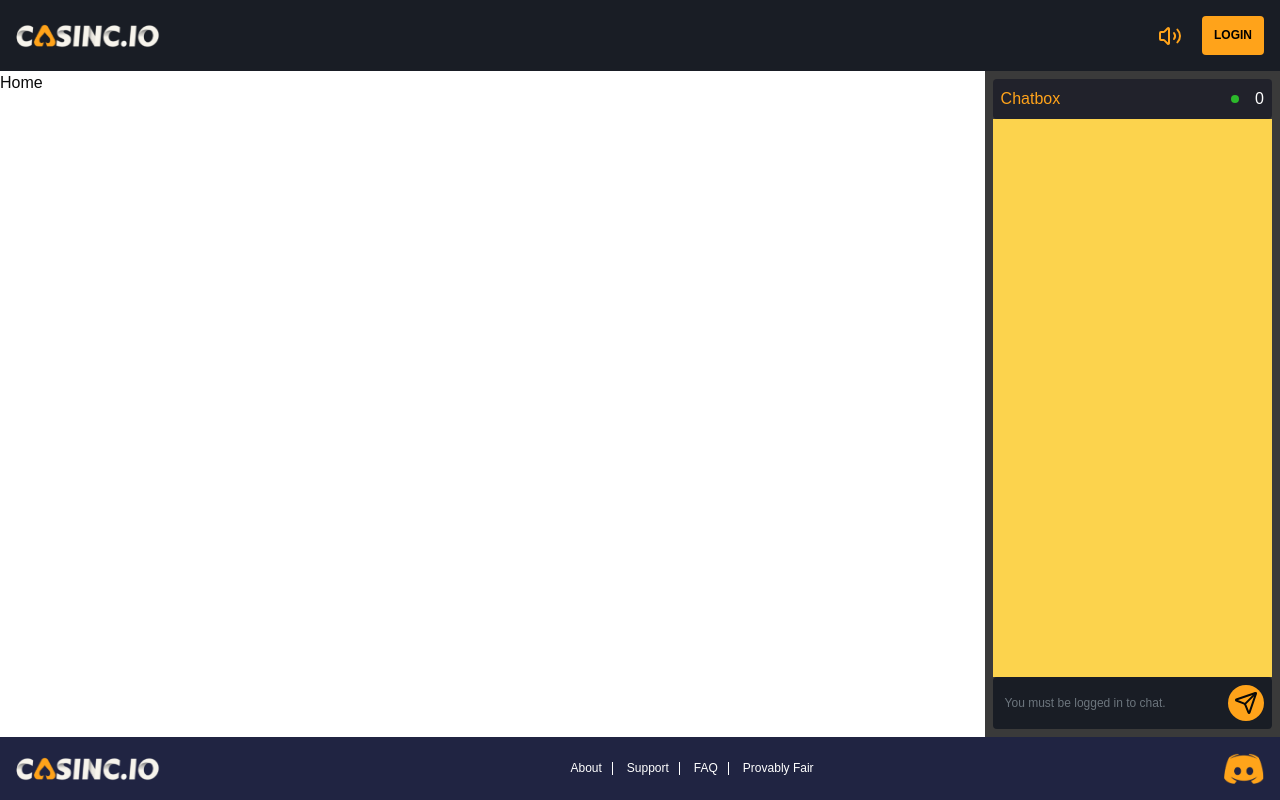
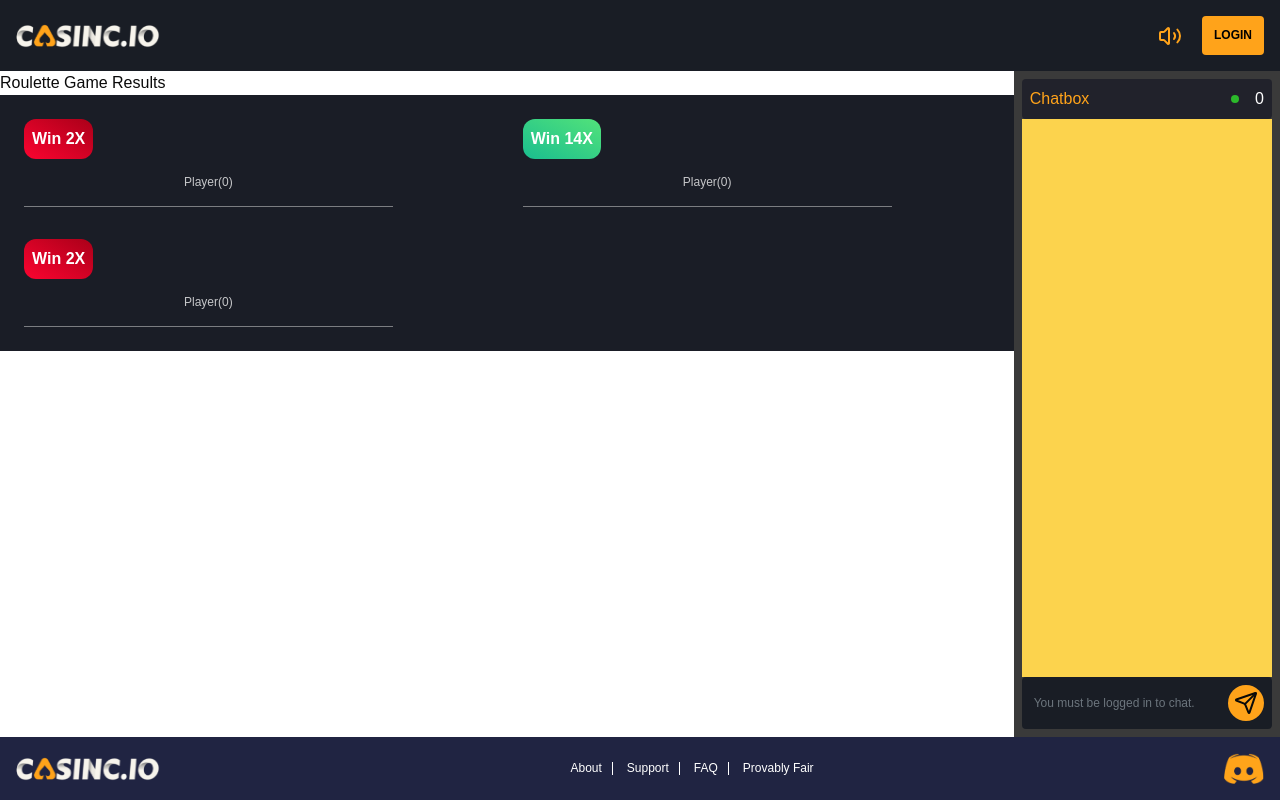
Before and after one commit to Navdeep-Davang/Roulette_Game, a Next.js app: page / in a window 1280 px wide. Built offline with nearby package versions, Linux system fonts and the light colour scheme.

Commit message:
LeaderBoard Component

```diff
--- a/app/layout.tsx
+++ b/app/layout.tsx
@@ -3,7 +3,7 @@ import { Geist, Geist_Mono } from "next/font/google";
 import "@/dir/styles/globals.css" ;
 import Footer from "@/dir/components/footer";
 import NavBar from "@/dir/components/navbar";
-import { Sidebar, SidebarContent, SidebarMenu, SidebarMenuButton, SidebarProvider, SidebarSeparator } from "@/components/ui/sidebar";
+//import { Sidebar, SidebarContent, SidebarMenu, SidebarMenuButton, SidebarProvider, SidebarSeparator } from "@/components/ui/sidebar";
 import ChatPanel from "@/dir/components/chatPanel";
 
 const geistSans = Geist({
@@ -33,22 +33,20 @@ export default function RootLayout({
       >
         <div className="relative min-h-screen flex flex-col">
           <NavBar /> {/* Sticky Navbar */}
-          <main className="flex-1 flex"> {/* Main Content Area with flex for left and right sections */}
-            {/* Left section for the main content */}
-            <div className="w-full">{children}</div> {/* Main Content */}
+          <main className="flex flex-row flex-grow overflow-hidden"> {/* Main Content Area with flex for left and right sections */}
+              {/* Left section for the main content */}
+              <div className="flex-grow overflow-auto">
+                {children}
+              </div>
 
-            {/* Right section for Sidebar (Chat Panel) */}
-            <div className="w-96">
-             <ChatPanel/>
-            </div>
+              {/* Right section for Sidebar (Chat Panel) */}
+              <div className="w-80 flex-grow overflow-auto">
+                <ChatPanel/>
+              </div>
           </main>
 
           <Footer /> {/* Sticky Footer */}
         </div>
-
-
-
-
       </body>
     </html>
   );
--- a/app/page.tsx
+++ b/app/page.tsx
@@ -1,7 +1,8 @@
+import Roulette from "@/dir/components/roulette";
 
 
 export default function Home() {
   return (
-   <div> Home </div>
+   <Roulette/>
   );
 }
--- a/dir/components/footer/index.tsx
+++ b/dir/components/footer/index.tsx
@@ -3,7 +3,7 @@ import React from "react";
 
 const Footer = () => {
   return (
-    <div className="p-4 footer-bg justify-between items-center inline-flex">
+    <div className="w-full p-4 footer-bg justify-between items-center inline-flex">
       {/* Logo Section */}
       <div className="justify-start items-center flex">
         <Image
--- a/dir/components/navbar/index.tsx
+++ b/dir/components/navbar/index.tsx
@@ -4,7 +4,7 @@ import React from "react";
 
 const NavBar = () => {
   return (
-    <div className="px-4 py-4 navbar-bg justify-between items-center inline-flex">
+    <div className="w-full px-4 py-4 navbar-bg justify-between items-center inline-flex">
       {/* Logo Section */}
       <div className="justify-start items-center flex">
         <Image
--- /dev/null
+++ b/dir/components/roulette/LeaderBoard/index.tsx
@@ -0,0 +1,34 @@
+import React from 'react';
+
+const LeaderBoard = () => {
+  return (
+    <div className="leaderboard-container p-6 justify-center items-center gap-8 flex flex-wrap">
+      <div className="leaderboard-item flex-col justify-start items-start">
+        <div className="leaderboard-win-2x p-2 justify-center items-center">
+          <div className="leaderboard-title text-center">Win 2X</div>
+        </div>
+        <div className="leaderboard-player-container h-12 px-40 pt-3.5 pb-4 border-b flex-col justify-start items-center">
+          <div className="leaderboard-player text-center">Player(0)</div>
+        </div>
+      </div>
+      <div className="leaderboard-item flex-col justify-start items-start">
+        <div className="leaderboard-win-14x p-2 justify-center items-center">
+          <div className="leaderboard-title text-center">Win 14X</div>
+        </div>
+        <div className="leaderboard-player-container h-12 px-40 pt-3.5 pb-4 border-b flex-col justify-start items-center">
+          <div className="leaderboard-player text-center">Player(0)</div>
+        </div>
+      </div>
+      <div className="leaderboard-item flex-col justify-start items-start">
+        <div className="leaderboard-win-2x p-2 justify-center items-center">
+          <div className="leaderboard-title text-center">Win 2X</div>
+        </div>
+        <div className="leaderboard-player-container h-12 px-40 pt-3.5 pb-4 border-b flex-col justify-start items-center">
+          <div className="leaderboard-player text-center">Player(0)</div>
+        </div>
+      </div>
+    </div>
+  );
+};
+
+export default LeaderBoard;
--- /dev/null
+++ b/dir/components/roulette/index.tsx
@@ -0,0 +1,14 @@
+// dir\components\roulette\index.tsx
+import React from 'react';
+import LeaderBoard from './LeaderBoard';
+
+const Roulette = () => {
+  return (
+    <div>
+      <h2>Roulette Game Results</h2>
+      <LeaderBoard/>
+    </div>
+  );
+};
+
+export default Roulette;
--- a/dir/styles/components/index.css
+++ b/dir/styles/components/index.css
@@ -1,3 +1,4 @@
 @import "./navbar/index.css";
 @import "./footer/index.css";
 @import "./chatPanel/index.css";
+@import "./roulette/leaderboard/index.css";
--- /dev/null
+++ b/dir/styles/components/roulette/leaderboard/index.css
@@ -0,0 +1,69 @@
+@tailwind base;
+@tailwind components;
+@tailwind utilities;
+
+@layer base {
+  /* Theming variables for the leaderboard */
+  :root {
+    --leaderboard-win-gradient-1: #fc0430;
+    --leaderboard-win-gradient-2: #aa0019;
+    --leaderboard-win-14x-gradient-1: #1abe8f;
+    --leaderboard-win-14x-gradient-2: #52e27a;
+    --leaderboard-win-gradient-3: #414747;
+    --leaderboard-win-gradient-4: #2e393b;
+    --leaderboard-border-color: #7b7d81;
+    --leaderboard-bg-color: #1a1d26;
+    --leaderboard-text-color: #ffffff;
+    --leaderboard-text-secondary: rgba(255, 255, 255, 0.75);
+  }
+
+  /* Layout container */
+  .leaderboard-container {
+    background-color: var(--leaderboard-bg-color);
+    display: flex;
+    justify-content: center;
+    align-items: center;
+    gap: 2rem;
+    overflow: hidden;
+  }
+
+  /* Individual leaderboard item */
+  .leaderboard-item {
+    display: flex;
+    flex-direction: column;
+    justify-content: flex-start;
+    align-items: flex-start;
+    flex-grow: 1;
+    flex-shrink: 0;
+    flex-basis: 0;
+  }
+
+  /* Win 2X or Win 14X gradient background */
+  .leaderboard-win-2x {
+    background: linear-gradient(to top right, var(--leaderboard-win-gradient-1), var(--leaderboard-win-gradient-2));
+    border-radius: 0.75rem;
+  }
+
+  .leaderboard-win-14x {
+    background: linear-gradient(to top right, var(--leaderboard-win-14x-gradient-1), var(--leaderboard-win-14x-gradient-2));
+    border-radius: 0.75rem;
+  }
+
+  /* Player information container */
+  .leaderboard-player-container {
+    border-bottom: 1px solid var(--leaderboard-border-color);
+  }
+
+  /* Player text style */
+  .leaderboard-title {
+    color: var(--leaderboard-text-color);
+    font-size: 1rem;
+    font-weight: 600;
+  }
+
+  .leaderboard-player {
+    color: var(--leaderboard-text-secondary);
+    font-size: 0.75rem;
+    font-weight: 400;
+  }
+}
```
